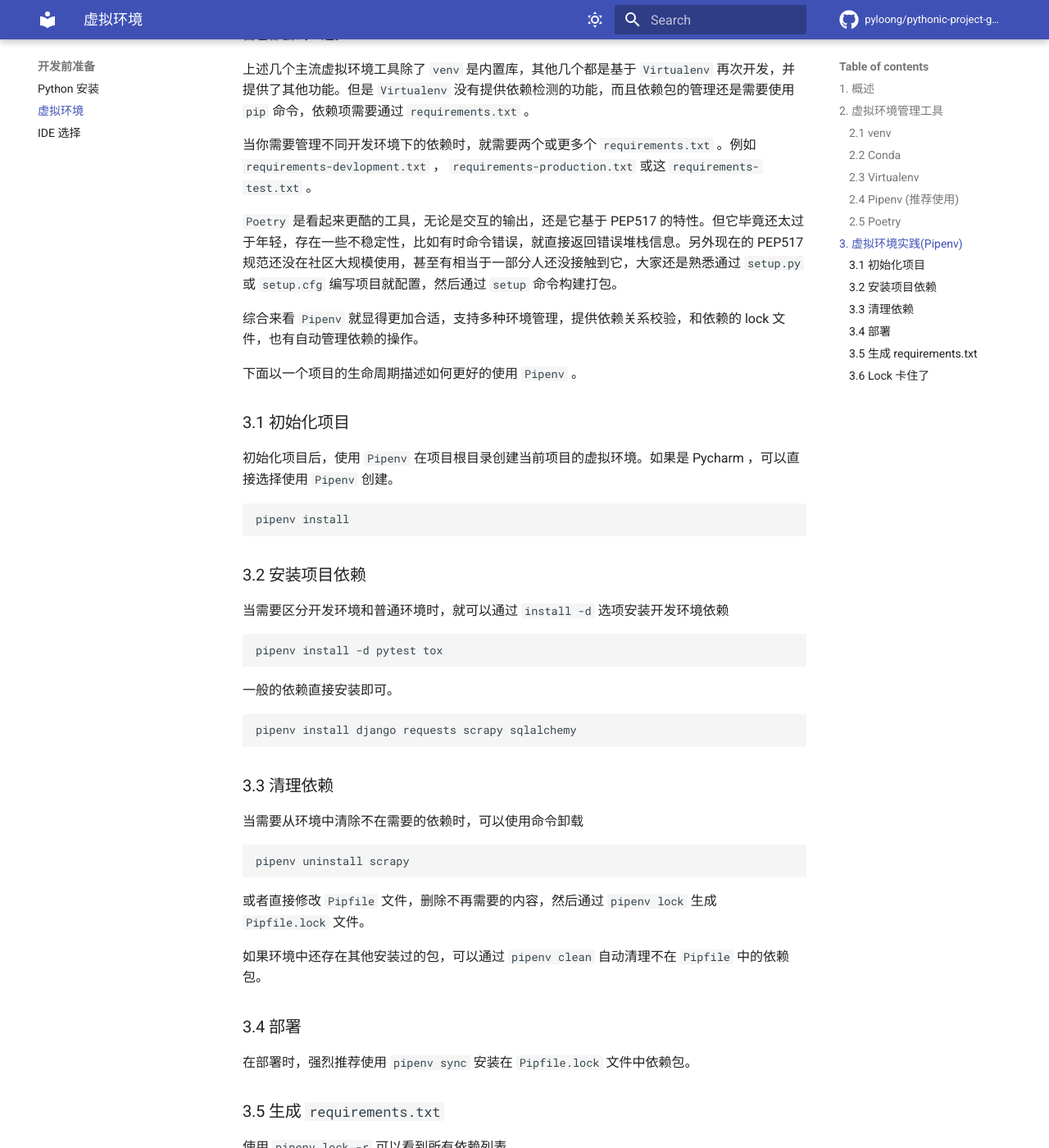
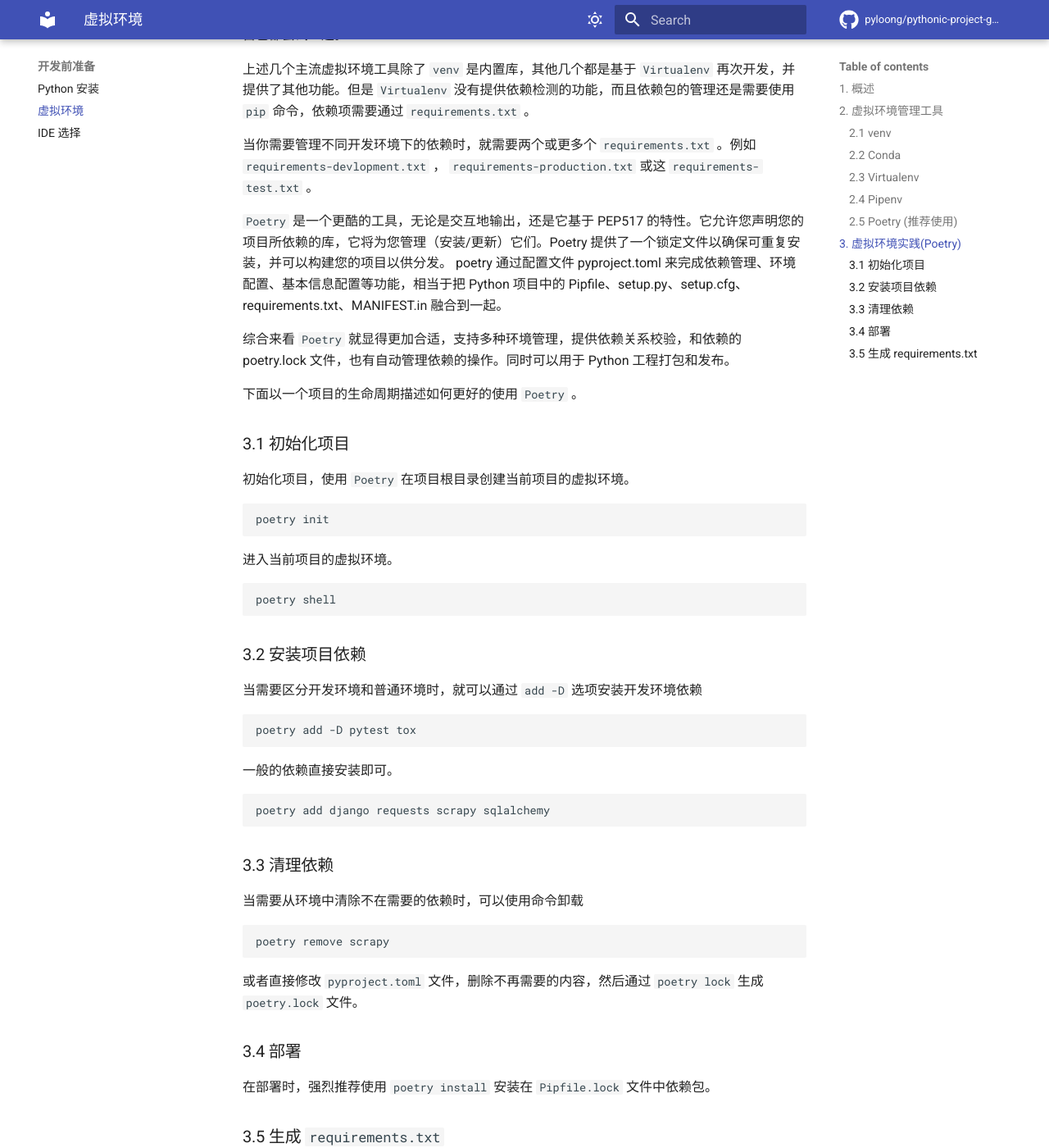
Before and after one commit to pyloong/pythonic-project-guidelines, an MkDocs documentation site: the page built from docs/introduction/virtualenv.md, in a window 1280 px wide and 1400 px high, scrolled down 6600 px. Shown: the whole window at 82% size. Built offline with MkDocs 1.6.1 and Material for MkDocs 9.7.7, drawn with Linux system fonts in a browser that asks for light colours; comment, search, counter and statistics services are not loaded; some of the changed text lies outside the part shown.

Commit message:
feat(virtualenv): 虚拟环境推荐由pipenv升级为poetry，更新用例

````diff
--- a/docs/introduction/virtualenv.md
+++ b/docs/introduction/virtualenv.md
@@ -160,7 +160,7 @@
 
 ```bash
 pip install virtualenvwrapper
-# 执行 virtualvnewrapper 初始化脚本。可以讲下面这一行加入到 `~/.bashrc` 中，方便当前用户使用，或者加入到 `/etc/profile` 中方便所有用户使用
+# 执行 virtualvnewrapper 初始化脚本。可以将下面这一行加入到 `~/.bashrc` 中，方便当前用户使用，或者加入到 `/etc/profile` 中方便所有用户使用
 source /usr/local/bin/virtualenvwrapper.sh
 ```
 
@@ -194,7 +194,7 @@
 
 使用的方法和上面一致。
 
-### 2.4 Pipenv (推荐使用)
+### 2.4 Pipenv
 
 [Pipenv](https://pipenv.pypa.io/en/latest/) 是一个更高级的虚拟环境管理工具，其依赖 `Virtualenv` ，并在之上做了许多其他功能。正如其官网中所说，它的目的是要把所有最好的包管理（ `bundler` , `composer` , `npm` ， `yarn` 等）引入到 Python 中。
 
@@ -300,7 +300,7 @@
 poetry publish
 ```
 
-## 3. 虚拟环境实践(Pipenv)
+## 3. 虚拟环境实践(Poetry)
 
 众多的虚拟环境，和对应的工具，在选择时难免有点困惑，要选择一个好用的工具，最佳途径就是自己都尝试一遍。
 
@@ -308,32 +308,39 @@
 
 当你需要管理不同开发环境下的依赖时，就需要两个或更多个 `requirements.txt` 。例如 `requirements-devlopment.txt` ， `requirements-production.txt` 或这 `requirements-test.txt` 。
 
-`Poetry` 是看起来更酷的工具，无论是交互的输出，还是它基于 PEP517 的特性。但它毕竟还太过于年轻，存在一些不稳定性，比如有时命令错误，就直接返回错误堆栈信息。另外现在的 PEP517 规范还没在社区大规模使用，甚至有相当于一部分人还没接触到它，大家还是熟悉通过 `setup.py` 或 `setup.cfg` 编写项目就配置，然后通过 `setup` 命令构建打包。
+`Poetry` 是一个更酷的工具，无论是交互地输出，还是它基于 PEP517 的特性。它允许您声明您的项目所依赖的库，它将为您管理（安装/更新）它们。Poetry 提供了一个锁定文件以确保可重复安装，并可以构建您的项目以供分发。
+poetry 通过配置文件 pyproject.toml 来完成依赖管理、环境配置、基本信息配置等功能，相当于把 Python 项目中的 Pipfile、setup.py、setup.cfg、requirements.txt、MANIFEST.in 融合到一起。
 
-综合来看 `Pipenv` 就显得更加合适，支持多种环境管理，提供依赖关系校验，和依赖的 lock 文件，也有自动管理依赖的操作。
+综合来看 `Poetry` 就显得更加合适，支持多种环境管理，提供依赖关系校验，和依赖的 poetry.lock 文件，也有自动管理依赖的操作。同时可以用于 Python 工程打包和发布。
 
-下面以一个项目的生命周期描述如何更好的使用 `Pipenv` 。
+下面以一个项目的生命周期描述如何更好的使用 `Poetry` 。
 
 ### 3.1 初始化项目
 
-初始化项目后，使用 `Pipenv` 在项目根目录创建当前项目的虚拟环境。如果是 Pycharm ，可以直接选择使用 `Pipenv` 创建。
+初始化项目，使用 `Poetry` 在项目根目录创建当前项目的虚拟环境。
 
 ```bash
-pipenv install
+poetry init
+```
+
+进入当前项目的虚拟环境。
+
+```bash
+poetry shell
 ```
 
 ### 3.2 安装项目依赖
 
-当需要区分开发环境和普通环境时，就可以通过 `install -d` 选项安装开发环境依赖
+当需要区分开发环境和普通环境时，就可以通过 `add -D` 选项安装开发环境依赖
 
 ```bash
-pipenv install -d pytest tox
+poetry add -D pytest tox
 ```
 
 一般的依赖直接安装即可。
 
 ```bash
-pipenv install django requests scrapy sqlalchemy
+poetry add django requests scrapy sqlalchemy
 ```
 
 ### 3.3 清理依赖
@@ -341,45 +348,28 @@
 当需要从环境中清除不在需要的依赖时，可以使用命令卸载
 
 ```bash
-pipenv uninstall scrapy
+poetry remove scrapy
 ```
 
-或者直接修改 `Pipfile` 文件，删除不再需要的内容，然后通过 `pipenv lock` 生成 `Pipfile.lock` 文件。
-
-如果环境中还存在其他安装过的包，可以通过 `pipenv clean` 自动清理不在 `Pipfile` 中的依赖包。
+或者直接修改 `pyproject.toml` 文件，删除不再需要的内容，然后通过 `poetry lock` 生成 `poetry.lock` 文件。
 
 ### 3.4 部署
 
-在部署时，强烈推荐使用 `pipenv sync` 安装在 `Pipfile.lock` 文件中依赖包。
+在部署时，强烈推荐使用 `poetry install` 安装在 `Pipfile.lock` 文件中依赖包。
 
 ### 3.5 生成 `requirements.txt`
 
-使用 `pipenv lock -r` 可以看到所有依赖列表。
+使用 `poetry show` 可以看到所有依赖列表。
 
 ```bash
 # 查看所有依赖
-pipenv lock -r
+poetry show
 # 仅所有开发依赖
-pipenv lock -r --dev-only
+poetry show --only dev
 ```
 
-当需要保存成文件直接使用重定向符号即可 `>`
-
 ```bash
-pipenv lock -r > requirements.txt
-pipenv lock -r --dev-only > requirements.txt
+poetry export -f requirements.txt --output --without-hashes
 ```
 
-### 3.6 Lock 卡住了
-
-安装依赖时会生成一个 `Pipfile.lock` 的文件，用于记录使用的最终版和和该版本的 HASH ，这也是保证安全。
-
-有时可能因为网络问题，在生成 `Pipfile.lock` 的速度很慢。可以使用 `--skip-lock` 命令跳过。
-
-```bash
-pipenv install django --skip-lock
-```
-
-但在发布前，建议还是要生成 `Pipfile.lock` 。如果真的不需要，直接将 `Pipfile.lock` 排除在版本管理之外就行啦。
-
 [^virtualenv-bug]: 如果你的是 Conda 环境，请使用 `20.0.34` 之前的 Virtualenv 。具体请参考 [virtualenv==20.0.34 not compatible with python on windows #12094](https://github.com/ContinuumIO/anaconda-issues/issues/12094) 和 [conda support - Windows 3.7+ #1986](https://github.com/pypa/virtualenv/issues/1986) 。如果这个问题已经修复，请忽略。
````
Also changed, not shown: other parts of docs/introduction/virtualenv.md (+2 -2 lines).
